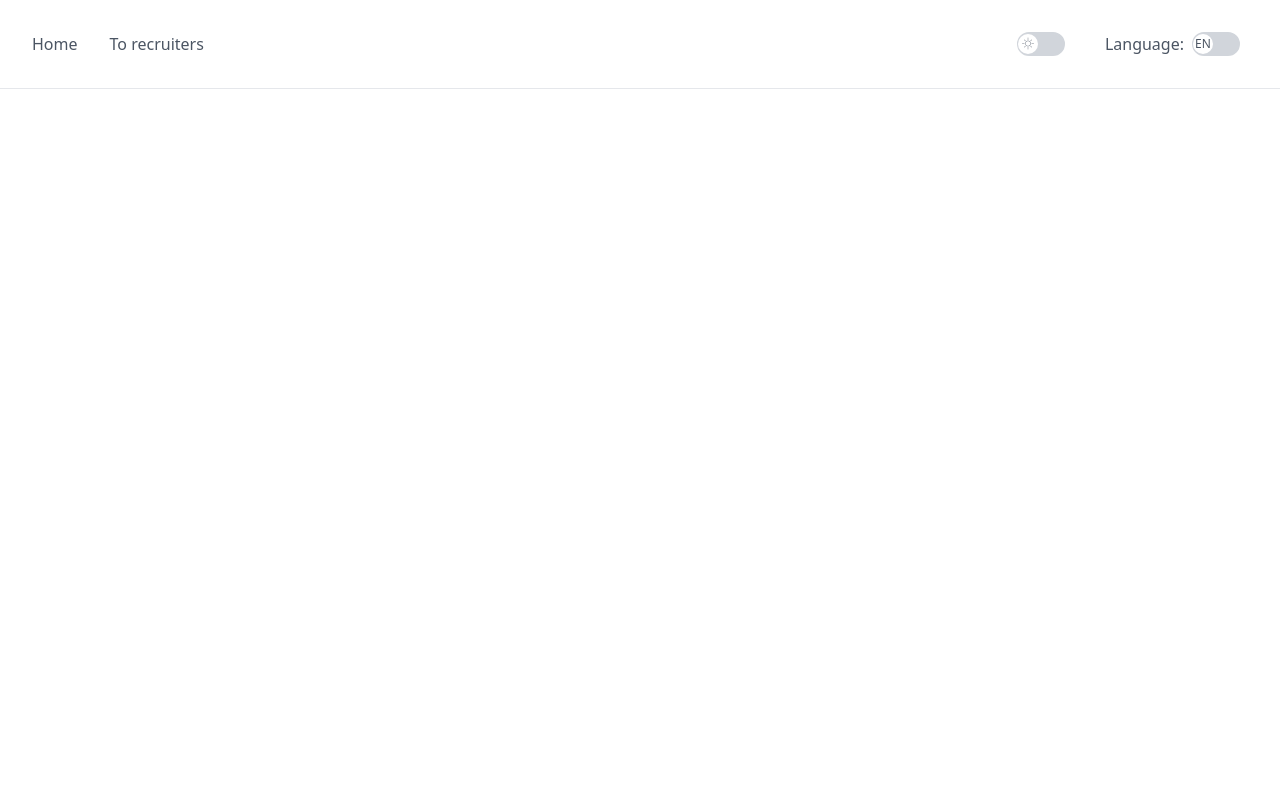
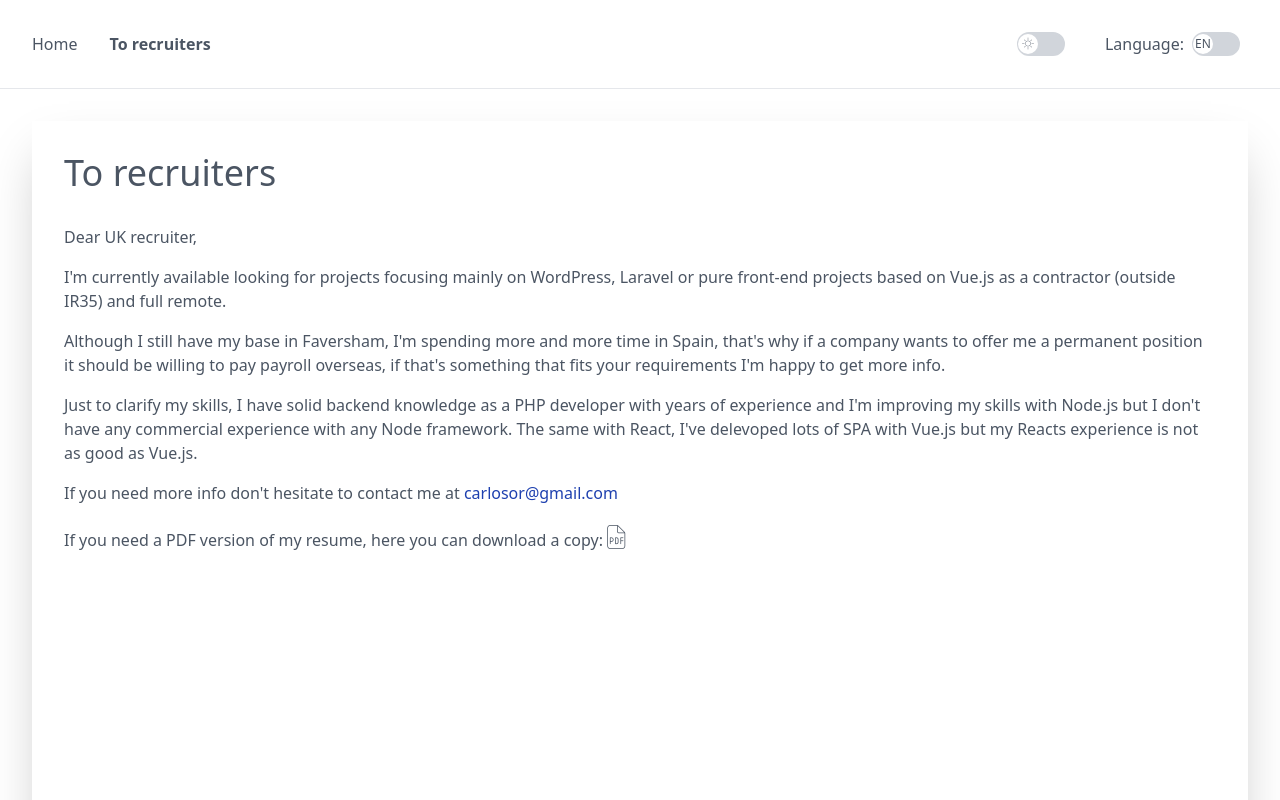
Before and after one commit to DuffmanCC/resume, a Vue app: page /resume/to-recruiters in a window 1280 px wide. Shown: the top 800 px of the page. Built offline with nearby package versions, Linux system fonts and the light colour scheme.

Commit message:
config vue router

```diff
--- a/package.json
+++ b/package.json
@@ -4,7 +4,7 @@
   "version": "0.0.0",
   "scripts": {
     "dev": "vite",
-    "build": "vue-tsc --noEmit && vite build --base=/resume/",
+    "build": "vue-tsc --noEmit && vite build",
     "preview": "vite preview",
     "deploy": "sh deploy.sh"
   },
--- a/src/router.ts
+++ b/src/router.ts
@@ -19,7 +19,7 @@ const routes = [
   },
 ];
 
-const history = createWebHistory();
+const history = createWebHistory('/resume/');
 
 const router = createRouter({
   history,
--- a/vite.config.ts
+++ b/vite.config.ts
@@ -3,6 +3,6 @@ import vue from '@vitejs/plugin-vue'
 
 // https://vitejs.dev/config/
 export default defineConfig({
-  plugins: [vue()],
-  base: '/resume/'
+  base: '/resume/',
+  plugins: [vue()]
 })
```
